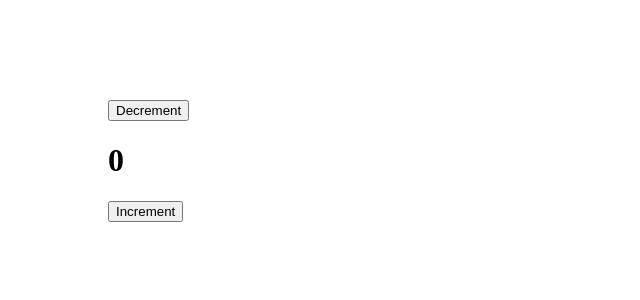
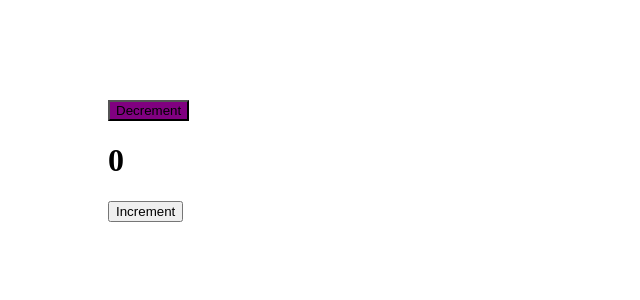
Before and after one commit to FarhanFalakSher/counter, a React (Vite) app: page / in a window 1280 px wide. Shown: the top 300 px of the page, without its empty margins (0-640 px from the left). Built offline with nearby package versions, Linux system fonts and the light colour scheme.

Commit message:
second commit

```diff
--- a/src/App.jsx
+++ b/src/App.jsx
@@ -6,7 +6,7 @@ const App = () => {
 
   return (
     <div style={{margin : "100px"}}>
-      <button onClick={()=>setCount(count - 1)}>Decrement</button>
+      <button style={{background : "purple"}} onClick={()=>setCount(count - 1)}>Decrement</button>
       <h1>{count}</h1>
       <button onClick={()=>setCount(count + 1)}>Increment</button>
     </div>
```
